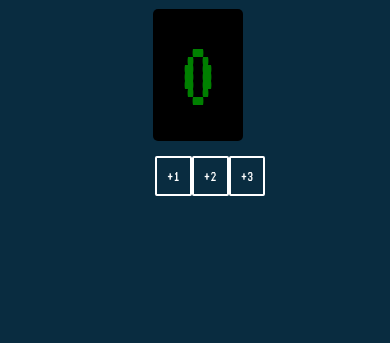
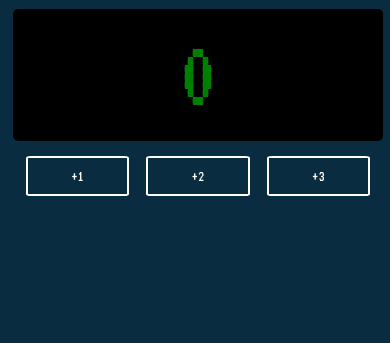
Before and after one commit to Smartsoil-Media/basketball-score-board, a plain HTML site: page index.html in a window 390 px wide. Shown: the part 155-498 px from the top of the page. Drawn offline with Linux system fonts and the light colour scheme.

Commit message:
Mobile responsive fix

```diff
--- a/index.css
+++ b/index.css
@@ -80,6 +80,10 @@
 border-color: #881337;
 }
 
+
+
+
+
 @media (max-width: 720px) {
     .container {
         display: block;
@@ -93,7 +97,7 @@
         padding-top: 50px;
         margin-bottom: 150px;
         padding: none;
-;
+
 
     }
 
@@ -102,6 +106,8 @@
     }
     .score {
         color: green;
+        margin-left: 10px;
+        margin-right: 10px;
     }
     .score-btn {
         display: inline-block;
@@ -112,8 +118,13 @@
         font-size: 16px;
         border-radius: 5%;
         color: white;
+        width: 30%;
+    }
 
+    .btn-box {
+        margin-left: 23px;
+        margin-right: 23px;
 
-     }
+    }
 
 }
```
